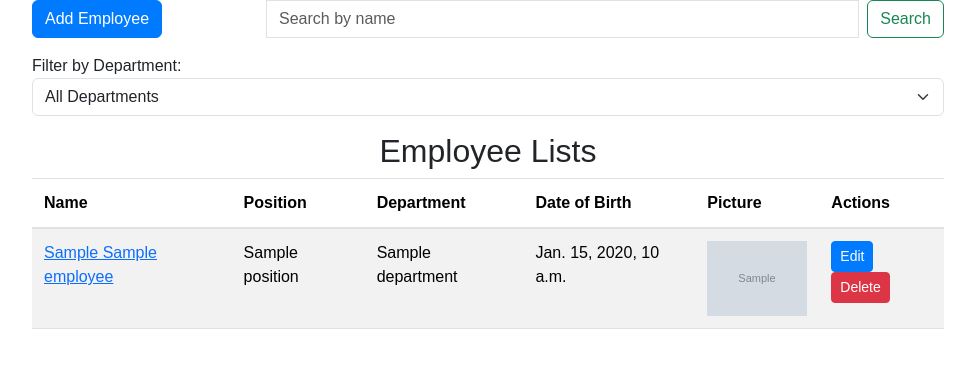
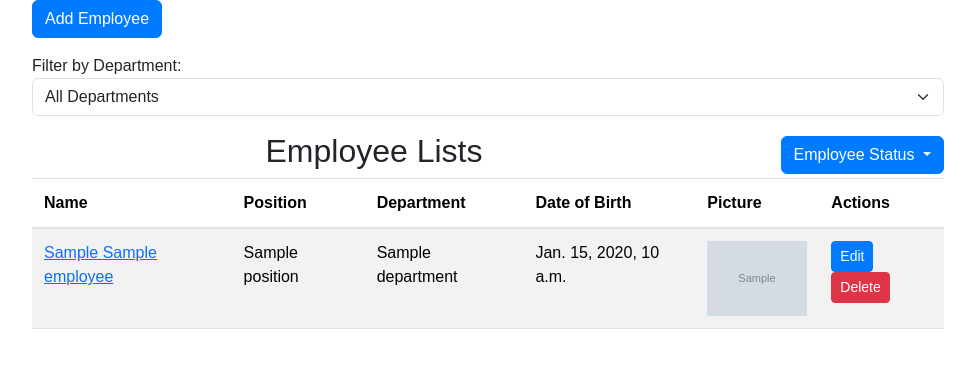
Before and after one commit to Mesele9/hrms, a Django app: template hr_management/employee_management/templates/employee_list.html in a window 1280 px wide. Shown: the part 56-424 px from the top of the page, without its empty margins (152-1127 px from the left). Run offline with Django 3.2, Linux system fonts and the light colour scheme; the template is opened without the code that fills it: most values are stand-ins (such as "Sample title", 1, 10 or a date in 2020); grey boxes marked "Sample" are stand-in pictures.

Commit message:
employee status filter added to employee list

```diff
--- a/hr_management/employee_management/templates/employee_list.html
+++ b/hr_management/employee_management/templates/employee_list.html
@@ -6,12 +6,7 @@
         <div class="col-md-3">
             <a href="{% url 'hrms:employee_create' %}" class="btn btn-primary mb-3">Add Employee</a>
         </div>
-        <div class="col-md-9">
-            <form class="d-flex">
-                <input class="form-control me-2" type="search" placeholder="Search by name" aria-label="Search" id="search-input">
-                <button class="btn btn-outline-success" type="button" onclick="searchEmployees()">Search</button>
-            </form>
-        </div>
+
     </div>
     <div class="row">
         <div class="col-md-12">
@@ -24,9 +19,23 @@
             </select>
         </div>
     </div>
-    <div class="row text-center">
-        <h2>Employee Lists</h2>
-    </div>
+
+    <div class="col-md-12 d-flex justify-content-between align-items-center">
+            <div class="col-md-9 text-center">
+                <h2>Employee Lists</h2>
+            </div>
+            <div class="btn-group">
+                <button type="button" class="btn btn-primary dropdown-toggle" data-bs-toggle="dropdown" aria-haspopup="true" aria-expanded="false" style="background-color: #007bff; color: white;">
+                    Employee Status
+                </button>
+                <div class="dropdown-menu" style="background-color: #007bff; color: white;">
+                    <a class="dropdown-item" href="{% url 'hrms:employee_list' %}">Active</a>
+                    <a class="dropdown-item" href="{% url 'hrms:employee_list' %}?status=inactive">Inactive</a>
+                    <a class="dropdown-item" href="{% url 'hrms:employee_list' %}?status=all">All</a>
+                </div>
+            </div>
+        </div>
+
     <div class="col-md-12">
         <table class="table table-striped">
             <thead>
@@ -41,6 +50,7 @@
             </thead>
             <tbody id="employee-table-body">
                 {% for employee in employees %}
+
                 <tr data-department-id="{{ employee.department.id }}">
                     <td><a href="{% url 'hrms:employee_detail' employee.pk %}">{{ employee.first_name }} {{ employee.middle_name }}</a></td>
                     <td>{{ employee.position }}</td>
@@ -58,6 +68,7 @@
                         <a href="{% url 'hrms:employee_delete' employee.pk %}" class="btn btn-danger btn-sm" onclick="return confirm('Are you sure you want to delete this employee?')">Delete</a>
                     </td>
                 </tr>
+
                 {% endfor %}
             </tbody>
         </table>
```
Also changed, not shown: hr_management/employee_management/views.py (+20 -2 lines), hr_management/db.sqlite3.
